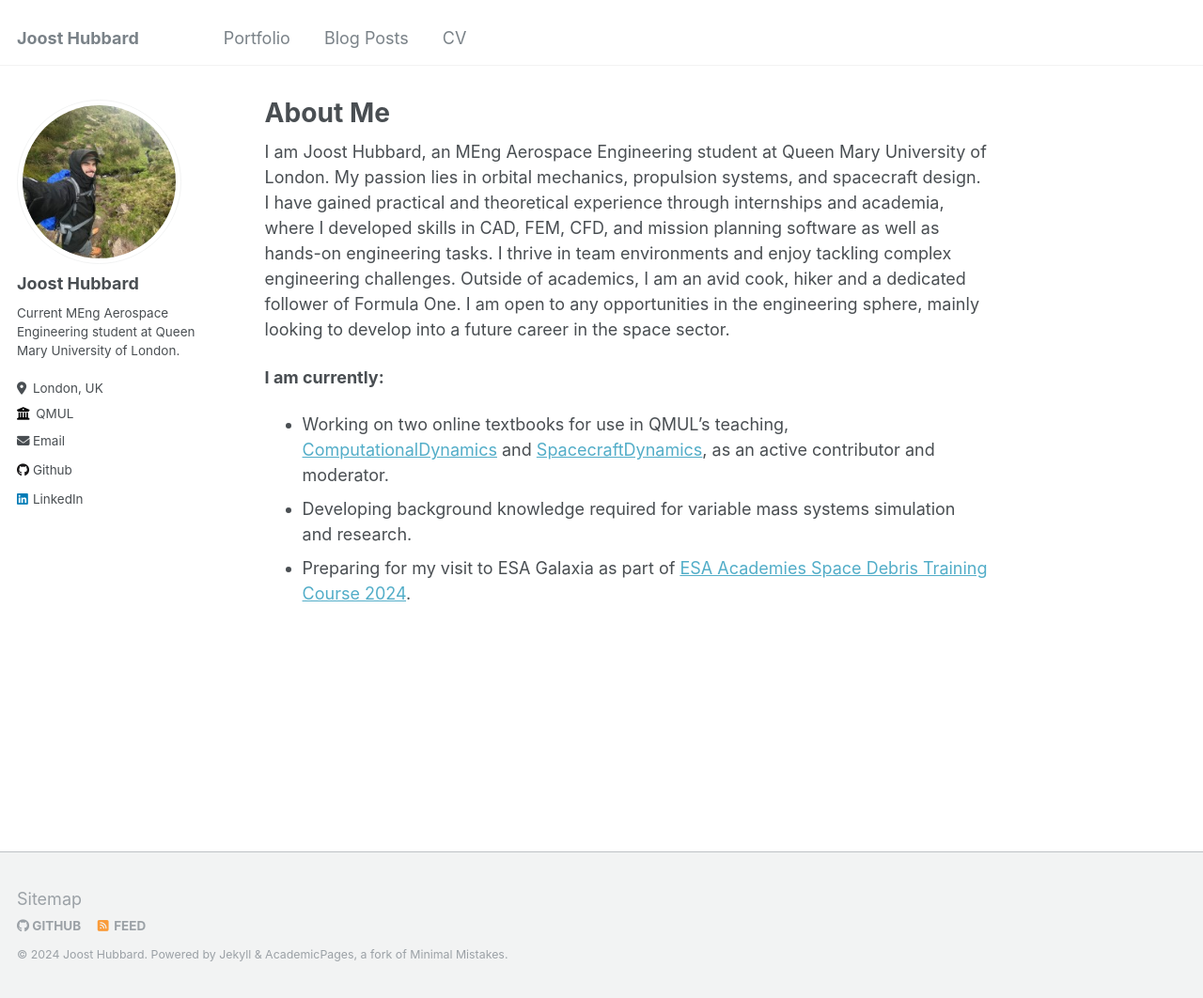
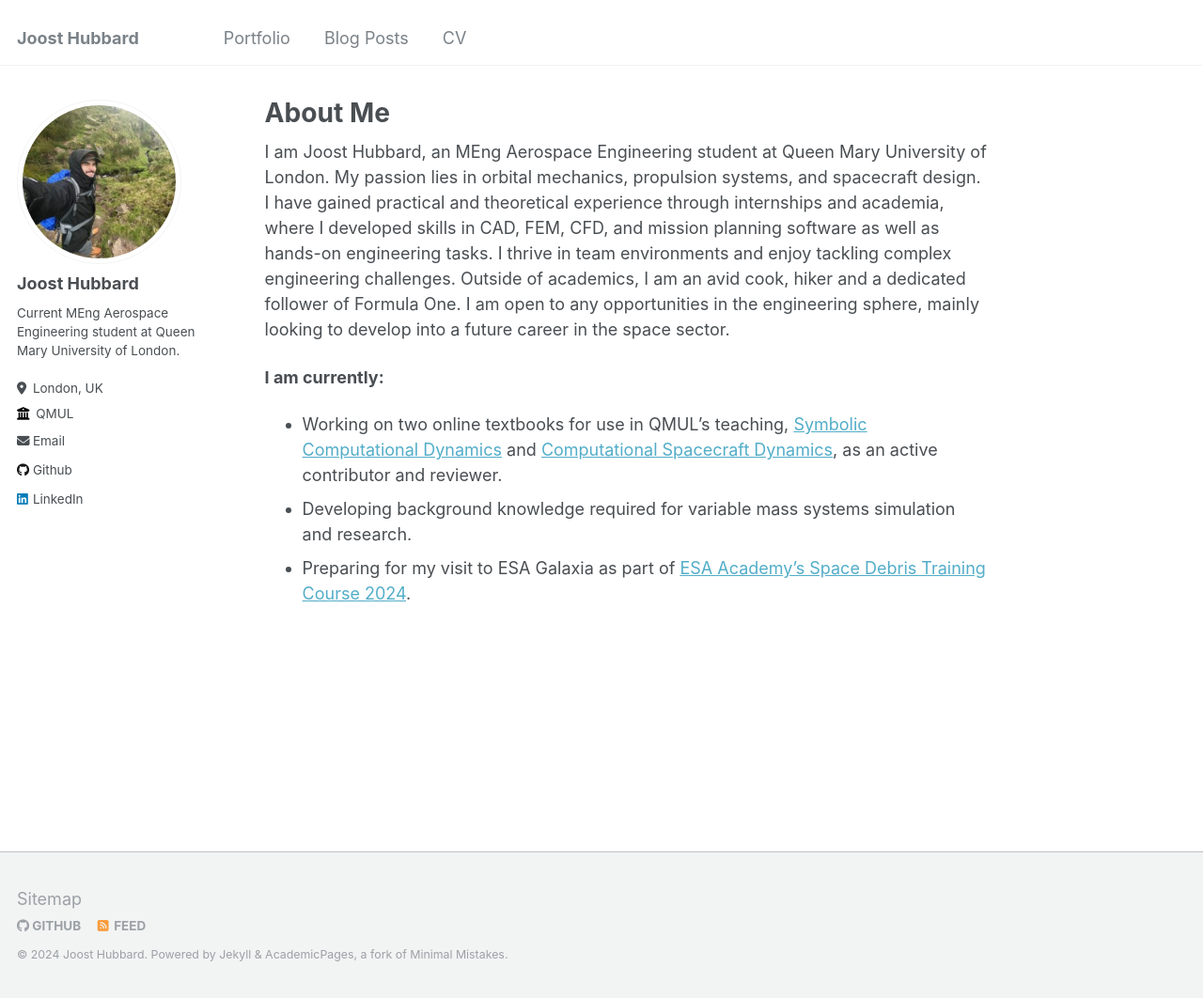
Before and after one commit to Joosty/Joosty..github.io, a Jekyll site: the page built from _pages/about.md, in a window 1280 px wide and 1062 px high. Shown: the whole window at 94% size. Built offline with Jekyll 4.4.1, drawn with Linux system fonts in a browser that asks for light colours.

Commit message:
Update about.md

```diff
--- a/_pages/about.md
+++ b/_pages/about.md
@@ -11,6 +11,6 @@ I am Joost Hubbard, an MEng Aerospace Engineering student at Queen Mary Universi
 
 
 **I am currently:**
-- Working on two online textbooks for use in QMUL's teaching, [ComputationalDynamics](https://github.com/angadhn/ComputationalDynamics) and [SpacecraftDynamics](https://github.com/angadhn/SpacecraftDynamics), as an active contributor and moderator.
+- Working on two online textbooks for use in QMUL's teaching, [Symbolic Computational Dynamics](https://github.com/angadhn/ComputationalDynamics) and [Computational Spacecraft Dynamics](https://github.com/angadhn/SpacecraftDynamics), as an active contributor and reviewer.
 - Developing background knowledge required for variable mass systems simulation and research.
-- Preparing for my visit to ESA Galaxia as part of [ESA Academies Space Debris Training Course 2024](https://www.esa.int/Education/ESA_Academy/Space_Debris_Training_Course_2024_open_for_applications).
+- Preparing for my visit to ESA Galaxia as part of [ESA Academy's Space Debris Training Course 2024](https://www.esa.int/Education/ESA_Academy/Space_Debris_Training_Course_2024_open_for_applications).
```
